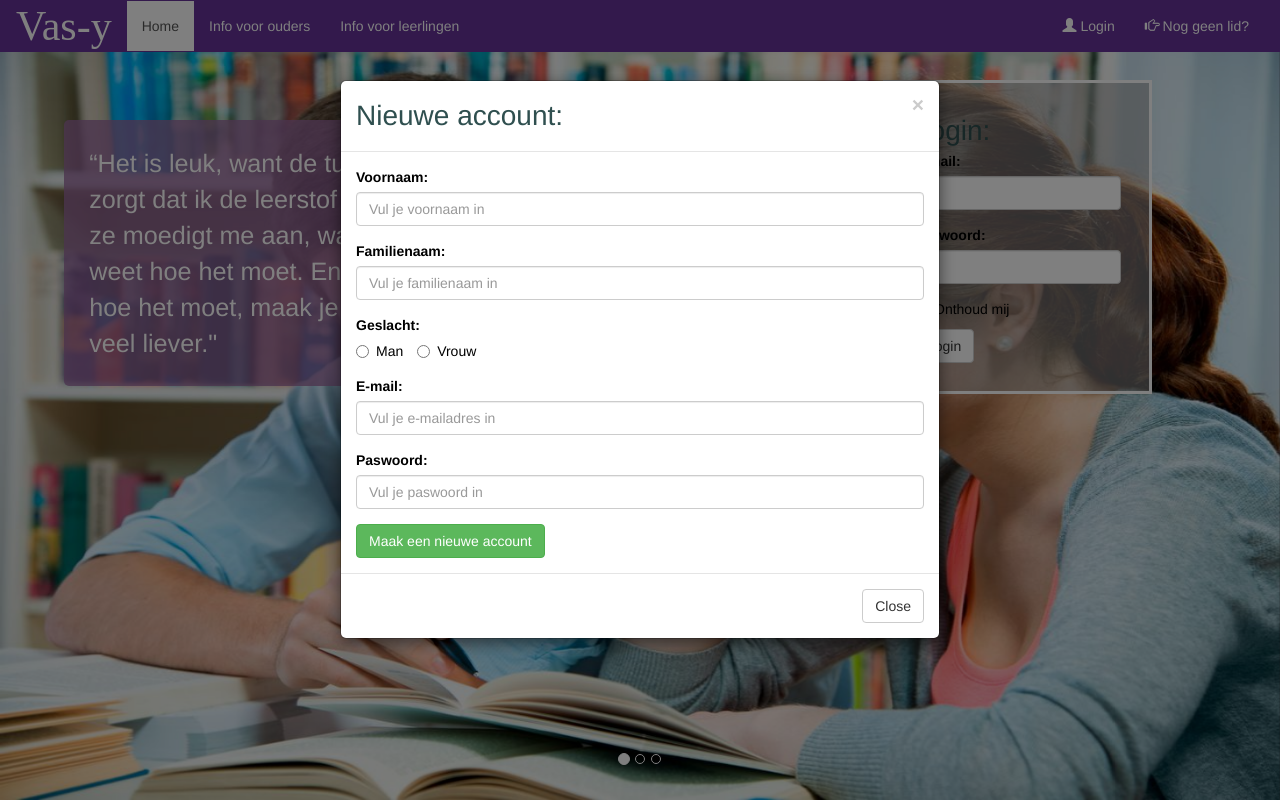
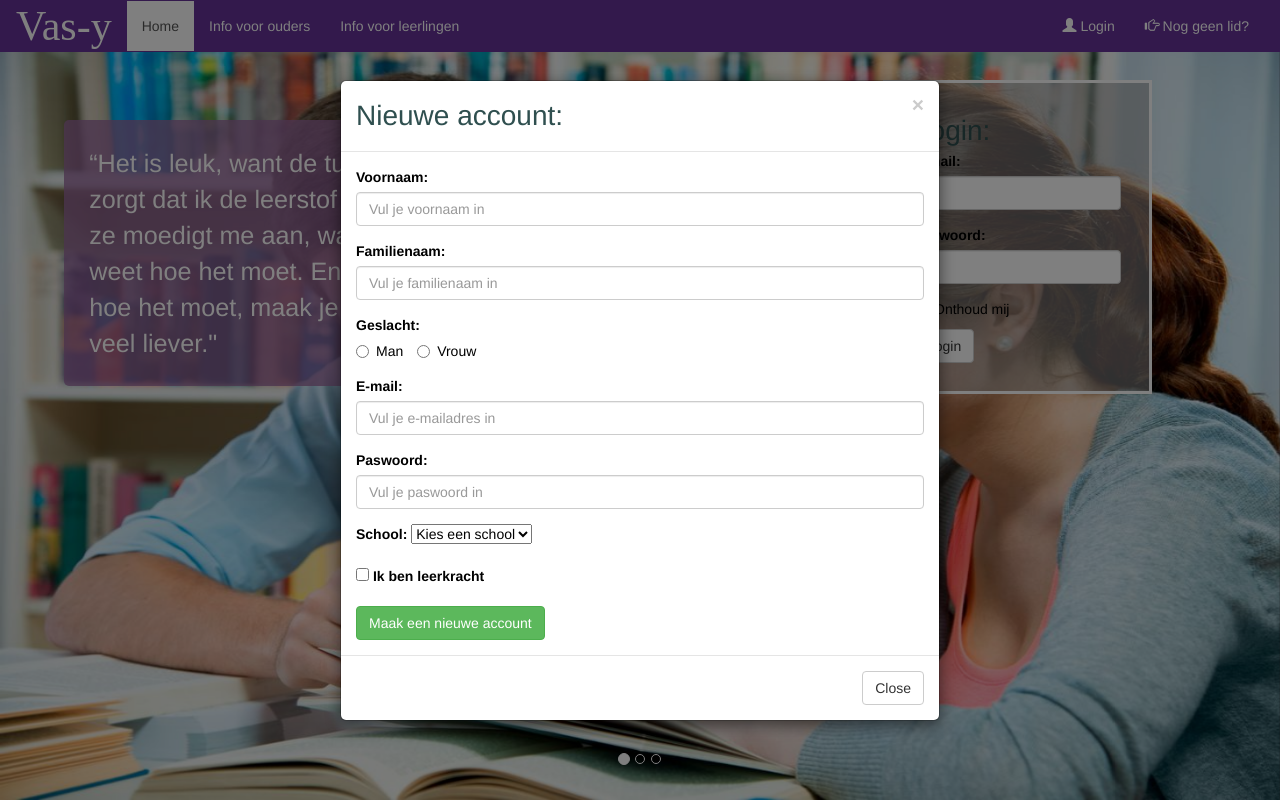
Before and after one commit to bramdegreef/vas-y, a PHP site: page / in a window 1280 px wide, after a click on "Nog geen lid?". Run offline with PHP 8.4, Linux system fonts and the light colour scheme.

Commit message:
Opties toegevoegd voor leerkracht en school bij signup

```diff
--- a/css/index.css
+++ b/css/index.css
@@ -26,6 +26,10 @@ body {
     border-style: solid;
     padding: 2em;
     background-color: rgba(160, 160, 160, 0.6);
+}
+
+#leerkrachtOption{
+    display: none;
 }
 
 .modal-dialog {
--- a/index.html
+++ b/index.html
@@ -27,6 +27,16 @@
                     .fadeOut(1000, showNextQuote);
             }
             showNextQuote();
+
+
+            /**Leerkrachtoptie wordt aangevinkt**/
+            $("#leerkrachtCheckbox").change(function () {
+                if (this.checked) {
+                    $("#leerkrachtOption").slideDown();
+                } else {
+                    $("#leerkrachtOption").slideUp();
+                }
+            });
 
         });
     </script>
@@ -204,6 +214,29 @@ niet afging.” </span>
                             <label for="pwd">Paswoord:</label>
                             <input type="password" class="form-control" id="pwd" placeholder="Vul je paswoord in">
                         </div>
+                        <div class="form-group">
+                            <label for="school">School:</label>
+                            <select id="school">
+                                <option selected hidden>Kies een school</option>
+                                <option value="volvo">School 1</option>
+                                <option value="saab">School 2</option>
+                                <option value="opel">School 3</option>
+                                <option value="audi">School 4</option>
+                            </select>
+                        </div>
+                        <div class="form-group">
+
+                            <input type="checkbox" id="leerkrachtCheckbox">
+                            <label for="leerkrachtCheckbox"> Ik ben leerkracht
+                            </label>
+                            <div id="leerkrachtOption">
+                                <div class="form-group">
+                                    Vul de code voor leerkrachten in:
+                                    <br>
+                                    <input type="text">
+                                </div>
+                            </div>
+                        </div>
                         <button type="submit" class="btn btn-default btn-success">Maak een nieuwe account</button>
                     </form>
                 </div>
```
